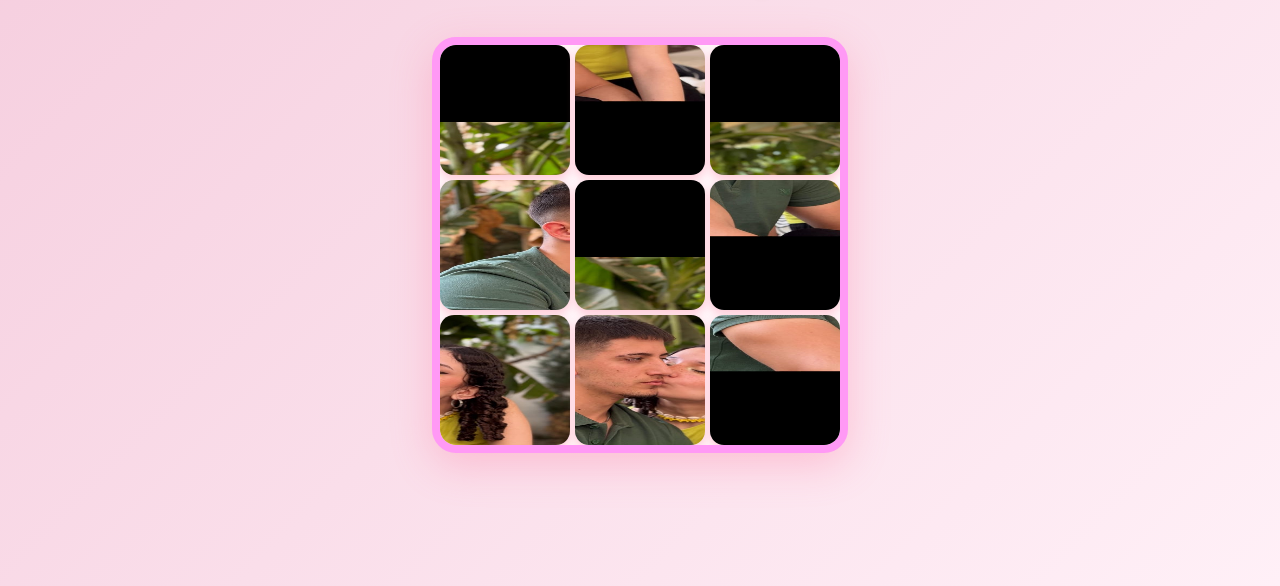
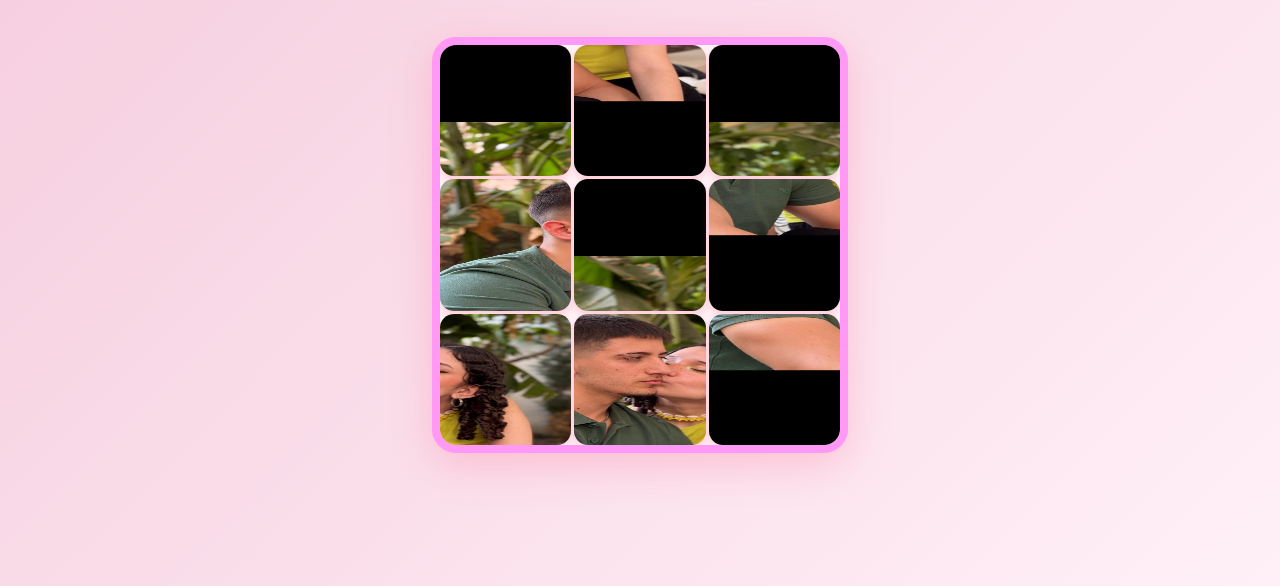
Before and after one commit to mertbiyik/puzzle, a plain HTML site: page index.html in a window 1280 px wide. Shown: the part 214-800 px from the top of the page. Drawn offline with Linux system fonts and the light colour scheme.

Commit message:
Add files via upload

```diff
--- a/style.css
+++ b/style.css
@@ -19,11 +19,13 @@ body {
 
 .puzzle-container {
   width: 400px;
-  height: 400px;
+  max-width: 500px;
+  height: auto;
+  margin: 0 auto;
   display: grid;
   grid-template-columns: repeat(3, 1fr);
   grid-template-rows: repeat(3, 1fr);
-  gap: 5px;
+  gap: 3px;
   border-radius: 24px;
   border: 8px solid #ff99f5;
   box-shadow: 0 12px 40px rgba(255, 105, 150, 0.3);
@@ -31,9 +33,18 @@ body {
   overflow: hidden;
 }
 
+img {
+  max-width: 100%;
+  height: auto;
+  display: block;
+}
+
+
 .piece {
   width: 100%;
   height: 100%;
+  aspect-ratio: 1 / 1;
+   object-fit: cover;
   background-size: 400px 400px;
   border-radius: 14px;
   box-shadow: 0 4px 8px rgba(255, 105, 140, 0.3);
```
